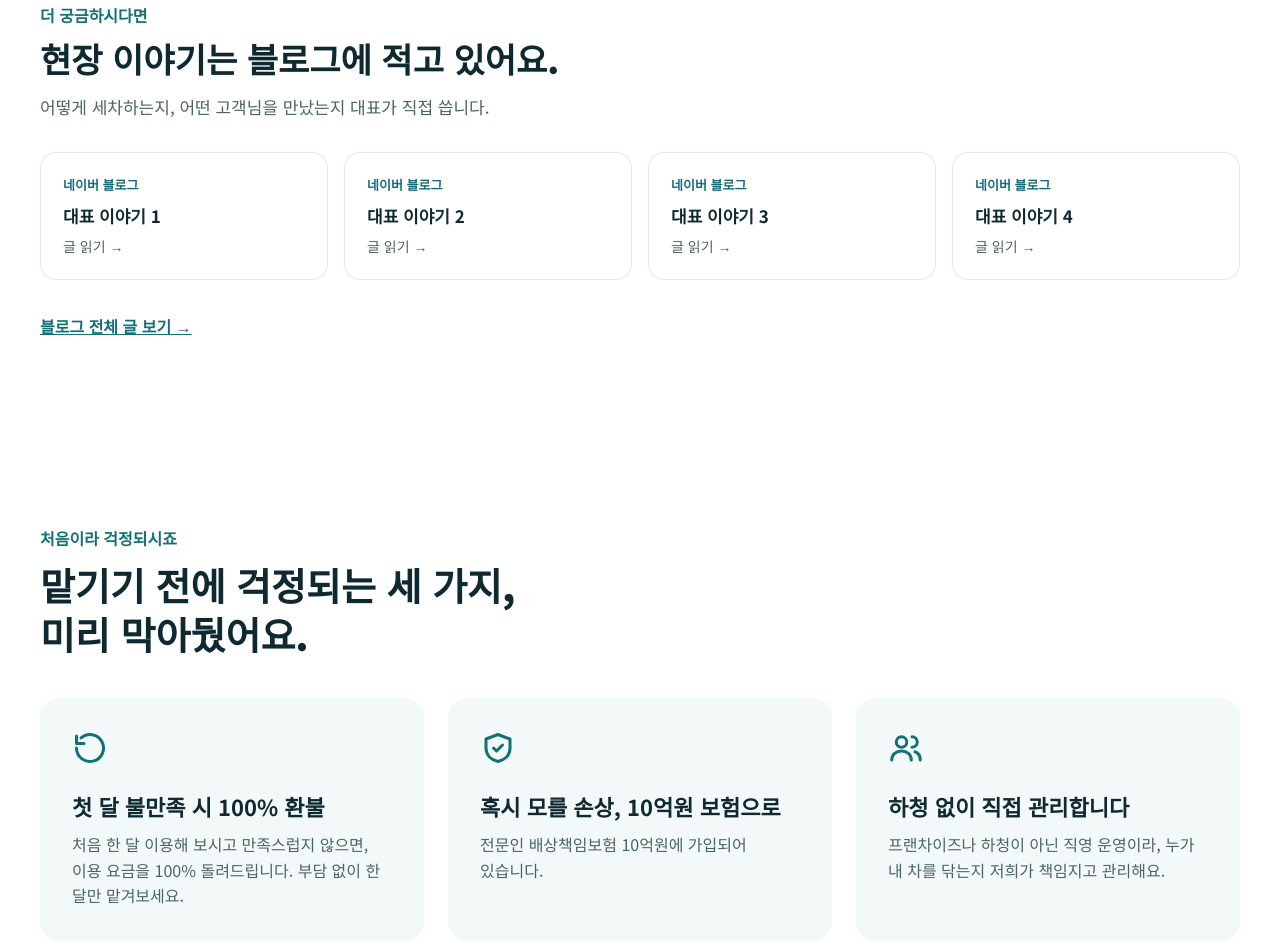
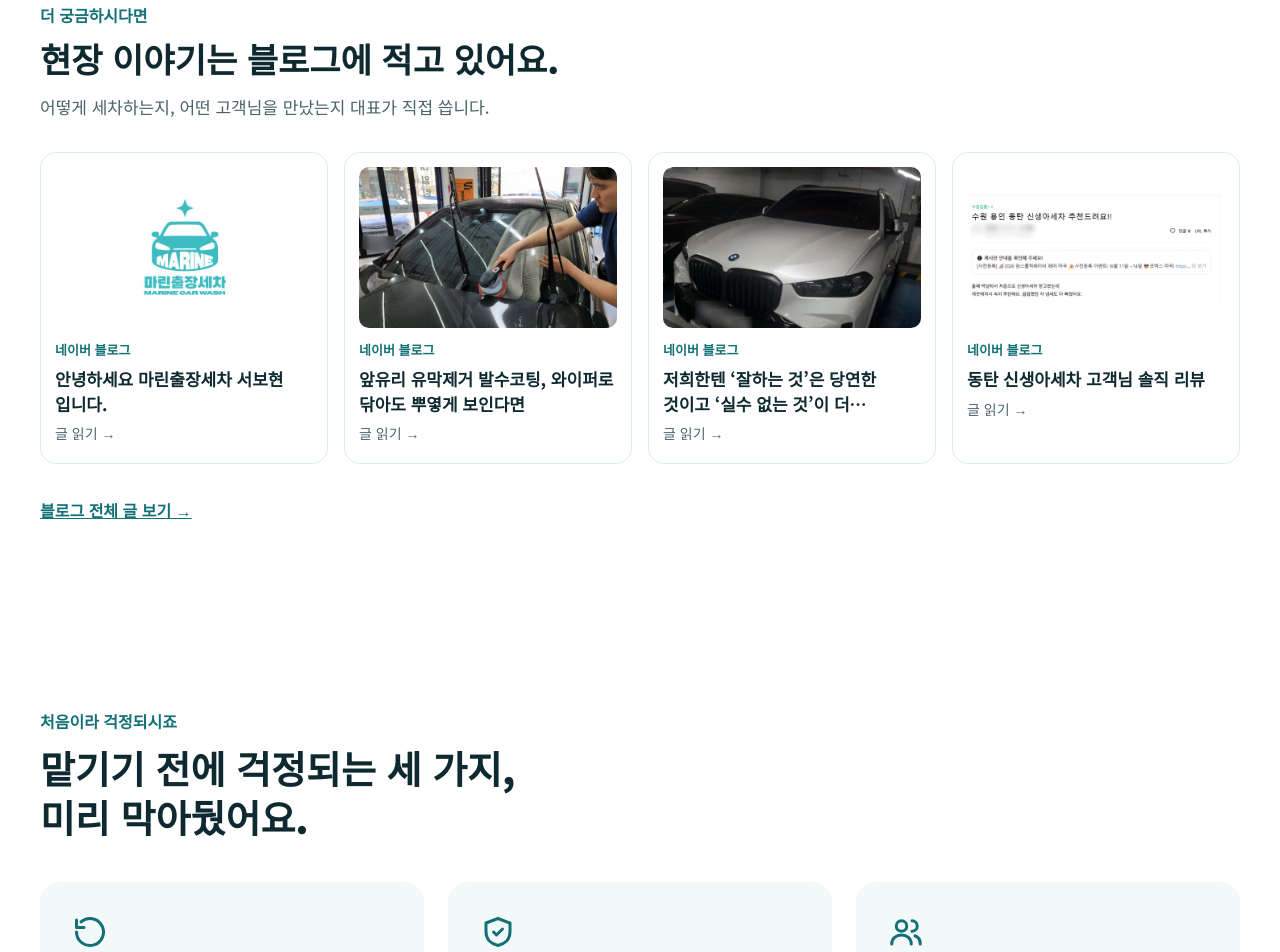
Before and after one commit to beatlelife/marine-carwash, a plain HTML site: page index.html in a window 1280 px wide. Shown: the part 2644-3596 px from the top of the page. Drawn offline with Linux system fonts and the light colour scheme.

Commit message:
블로그 카드 제목·썸네일 추가 (번호판·닉네임 흐림 처리)
Co-Authored-By: Claude Opus 5.5 <noreply@anthropic.com>
Claude-Session: https://claude.ai/code/session_012HV7MP2vWMAZDQRWznapX7

```diff
--- a/index.html
+++ b/index.html
@@ -153,24 +153,28 @@ html{scroll-behavior:smooth;scroll-padding-top:80px}
     <h2 style="margin: 8px 0 12px; font-size: clamp(26px, 5.5vw, 34px); line-height: 1.3; font-weight: 900">현장 이야기는 블로그에 적고 있어요.</h2>
     <p style="margin: 0 0 32px; font-size: 17px; color: #4B6468">어떻게 세차하는지, 어떤 고객님을 만났는지 대표가 직접 씁니다.</p>
     <div style="display: grid; grid-template-columns: repeat(auto-fit, minmax(220px, 1fr)); gap: 16px">
-      <a class="bcard" href="https://blog.naver.com/raynoyongin/224355307006" target="_blank" rel="noopener" style="display: flex; flex-direction: column; gap: 6px; background: #ffffff; border-radius: 16px; padding: 22px; text-decoration: none; color: #0E2A30; border: 1px solid #DCEBEC">
+      <a class="bcard" href="https://blog.naver.com/raynoyongin/224355307006" target="_blank" rel="noopener" style="display: flex; flex-direction: column; gap: 6px; background: #ffffff; border-radius: 16px; padding: 14px 14px 18px; text-decoration: none; color: #0E2A30; border: 1px solid #DCEBEC">
+        <img loading="lazy" src="assets/b1.jpg" alt="마린출장세차 로고" style="display: block; width: 100%; aspect-ratio: 8 / 5; object-fit: cover; border-radius: 10px; background: #F3F9F9; margin-bottom: 6px">
         <span style="font-size: 13px; color: #137077; font-weight: 700">네이버 블로그</span>
-        <span class="btitle" style="font-size: 17px; font-weight: 700">대표 이야기 1</span>
+        <span class="btitle" style="font-size: 17px; font-weight: 700; line-height: 1.45; display: -webkit-box; -webkit-line-clamp: 2; -webkit-box-orient: vertical; overflow: hidden">안녕하세요 마린출장세차 서보현 입니다.</span>
         <span style="font-size: 14px; color: #4B6468">글 읽기 →</span>
       </a>
-      <a class="bcard" href="https://blog.naver.com/raynoyongin/224262770796" target="_blank" rel="noopener" style="display: flex; flex-direction: column; gap: 6px; background: #ffffff; border-radius: 16px; padding: 22px; text-decoration: none; color: #0E2A30; border: 1px solid #DCEBEC">
+      <a class="bcard" href="https://blog.naver.com/raynoyongin/224262770796" target="_blank" rel="noopener" style="display: flex; flex-direction: column; gap: 6px; background: #ffffff; border-radius: 16px; padding: 14px 14px 18px; text-decoration: none; color: #0E2A30; border: 1px solid #DCEBEC">
+        <img loading="lazy" src="assets/b2.jpg" alt="세차샵에서 앞유리 유막을 제거하는 모습" style="display: block; width: 100%; aspect-ratio: 8 / 5; object-fit: cover; border-radius: 10px; background: #F3F9F9; margin-bottom: 6px">
         <span style="font-size: 13px; color: #137077; font-weight: 700">네이버 블로그</span>
-        <span class="btitle" style="font-size: 17px; font-weight: 700">대표 이야기 2</span>
+        <span class="btitle" style="font-size: 17px; font-weight: 700; line-height: 1.45; display: -webkit-box; -webkit-line-clamp: 2; -webkit-box-orient: vertical; overflow: hidden">앞유리 유막제거 발수코팅, 와이퍼로 닦아도 뿌옇게 보인다면</span>
         <span style="font-size: 14px; color: #4B6468">글 읽기 →</span>
       </a>
-      <a class="bcard" href="https://blog.naver.com/raynoyongin/224490143046" target="_blank" rel="noopener" style="display: flex; flex-direction: column; gap: 6px; background: #ffffff; border-radius: 16px; padding: 22px; text-decoration: none; color: #0E2A30; border: 1px solid #DCEBEC">
+      <a class="bcard" href="https://blog.naver.com/raynoyongin/224490143046" target="_blank" rel="noopener" style="display: flex; flex-direction: column; gap: 6px; background: #ffffff; border-radius: 16px; padding: 14px 14px 18px; text-decoration: none; color: #0E2A30; border: 1px solid #DCEBEC">
+        <img loading="lazy" src="assets/b3.jpg" alt="지하주차장에 주차된 흰색 SUV" style="display: block; width: 100%; aspect-ratio: 8 / 5; object-fit: cover; border-radius: 10px; background: #F3F9F9; margin-bottom: 6px">
         <span style="font-size: 13px; color: #137077; font-weight: 700">네이버 블로그</span>
-        <span class="btitle" style="font-size: 17px; font-weight: 700">대표 이야기 3</span>
+        <span class="btitle" style="font-size: 17px; font-weight: 700; line-height: 1.45; display: -webkit-box; -webkit-line-clamp: 2; -webkit-box-orient: vertical; overflow: hidden">저희한텐 ‘잘하는 것’은 당연한 것이고 ‘실수 없는 것’이 더 중요합니다.</span>
         <span style="font-size: 14px; color: #4B6468">글 읽기 →</span>
       </a>
-      <a class="bcard" href="https://blog.naver.com/raynoyongin/224229094079" target="_blank" rel="noopener" style="display: flex; flex-direction: column; gap: 6px; background: #ffffff; border-radius: 16px; padding: 22px; text-decoration: none; color: #0E2A30; border: 1px solid #DCEBEC">
+      <a class="bcard" href="https://blog.naver.com/raynoyongin/224229094079" target="_blank" rel="noopener" style="display: flex; flex-direction: column; gap: 6px; background: #ffffff; border-radius: 16px; padding: 14px 14px 18px; text-decoration: none; color: #0E2A30; border: 1px solid #DCEBEC">
+        <img loading="lazy" src="assets/b4.jpg" alt="맘카페에 올라온 신생아세차 추천 글 캡처" style="display: block; width: 100%; aspect-ratio: 8 / 5; object-fit: cover; border-radius: 10px; background: #F3F9F9; margin-bottom: 6px">
         <span style="font-size: 13px; color: #137077; font-weight: 700">네이버 블로그</span>
-        <span class="btitle" style="font-size: 17px; font-weight: 700">대표 이야기 4</span>
+        <span class="btitle" style="font-size: 17px; font-weight: 700; line-height: 1.45; display: -webkit-box; -webkit-line-clamp: 2; -webkit-box-orient: vertical; overflow: hidden">동탄 신생아세차 고객님 솔직 리뷰</span>
         <span style="font-size: 14px; color: #4B6468">글 읽기 →</span>
       </a>
     </div>
```
Also changed, not shown: assets/b1.jpg (added), assets/b2.jpg (added), assets/b3.jpg (added), assets/b4.jpg (added).
